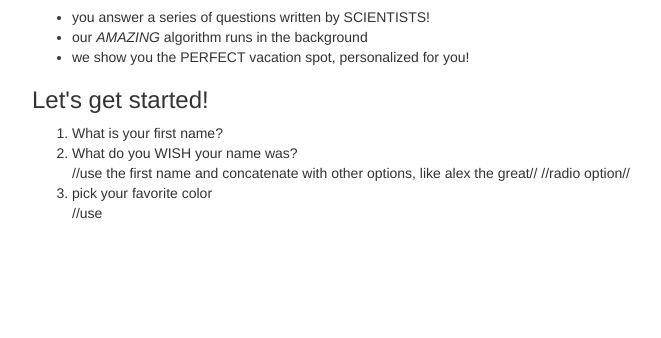
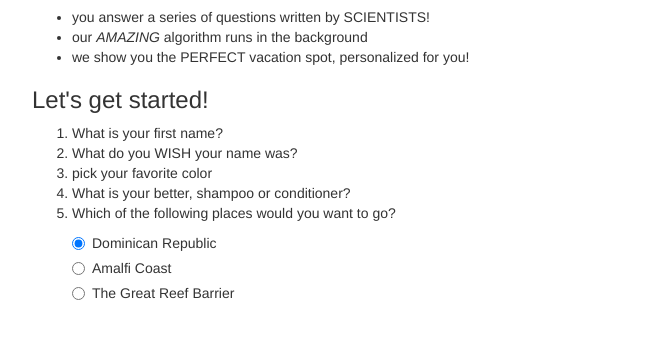
Before and after one commit to alexetalbott/vacay, a plain HTML site: page index.html in a window 1280 px wide. Shown: the part 86-424 px from the top of the page, without its empty margins (38-699 px from the left). Drawn offline with Linux system fonts and the light colour scheme.

Commit message:
add README; begin javascript file; fix HTML comments; add radio selection to question 5

```diff
--- a/index.html
+++ b/index.html
@@ -20,13 +20,37 @@
 
     <div id="quiz">
       <h3>Let's get started!</h3>
-      <ol>
-        <li>What is your first name?</li>
-        <li>What do you WISH your name was?</li>
-        //use the first name and concatenate with other options, like alex the great//
-        //radio option//
-        <li>pick your favorite color</li>
-        //use
+      <form>
+        <ol>
+          <li>What is your first name?</li>
+          <li>What do you WISH your name was?</li>
+          <!-- use the first name and concatenate with other options, like alex the great;
+          radio option -->
+          <li>pick your favorite color</li>
+        <!--use input id equals color -->
+          <li>What is your better, shampoo or conditioner?</li>
+          <li>Which of the following places would you want to go?</li>
+          <div class="radio">
+            <label>
+              <input type="radio" name="location" value="Dominican Republic" checked>
+              Dominican Republic
+            </label>
+          </div>
+          <div class="radio">
+            <label>
+              <input type="radio" name="location" value="Amalfi Coast">
+              Amalfi Coast
+            </label>
+          </div>
+          <div class="radio">
+            <label>
+              <input type="radio" name="location" value="The Great Reef Barrier">
+              The Great Reef Barrier
+            </label>
+          </div>
+        </ol>
+      </form>
+    </div>
 
 </body>
 <html>
--- a/js/scripts.js
+++ b/js/scripts.js
@@ -0,0 +1,10 @@
+$(document).ready(function() {
+
+
+
+
+
+
+
+
+});
```
Also changed, not shown: 1 other file.
